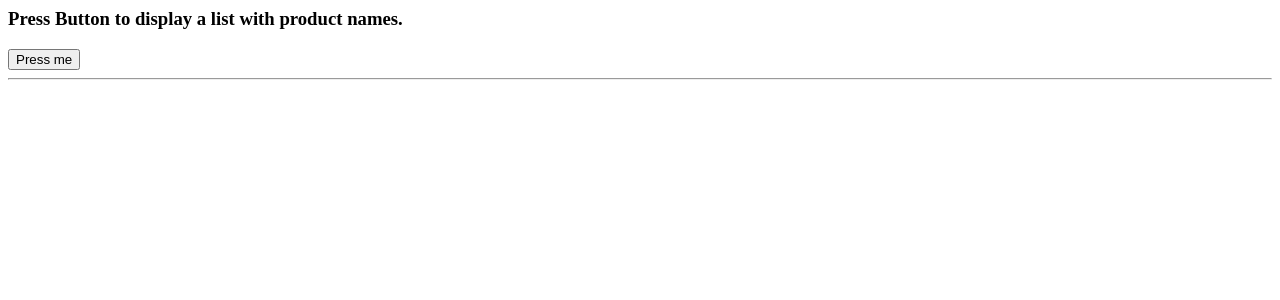
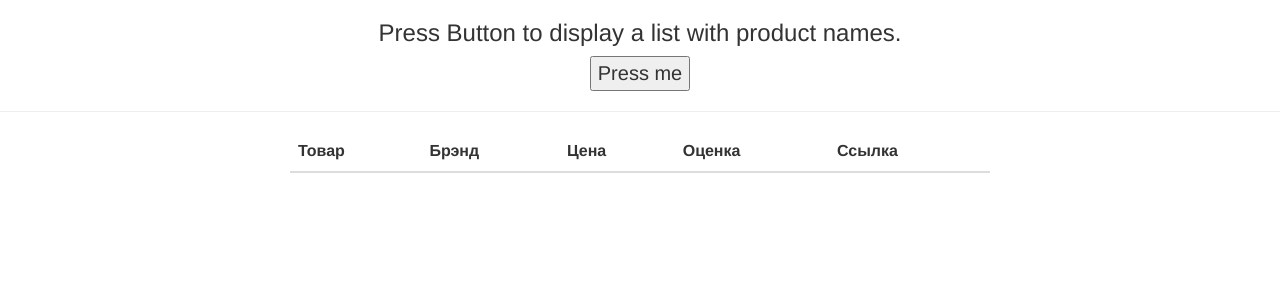
Before and after one commit to Lrazerz/FunWithAngular, an Angular app: page / in a window 1280 px wide. Shown: the top 300 px of the page. Built offline with nearby package versions, Linux system fonts and the light colour scheme.

Commit message:
1 file modified, 1 deleted

```diff
--- a/src/app/app.component.html
+++ b/src/app/app.component.html
@@ -1,8 +1,27 @@
-<h3>Press Button to display a list with product names.</h3>
-<button (click)="fetchProducts()">Press me</button>
+<link rel="stylesheet" href="https://maxcdn.bootstrapcdn.com/bootstrap/3.3.2/css/bootstrap.min.css">
+
+<h3 style="text-align: center;">Press Button to display a list with product names.</h3>
+<button (click)="fetchProducts()" style="display: block; margin: 0 auto; font-size: 20px;">Press me</button>
 
 <hr>
 
-<ul style="font-size: 12px;">
-  <li *ngFor="let prod of products$">{{ prod.name }}
-</ul>
+<table class="table table-striped"  style="max-width: 700px; margin: 0 auto;">
+            <thead>
+                <tr>
+                    <th>Товар</th>
+                    <th>Брэнд</th>
+                    <th>Цена</th>
+                    <th>Оценка</th>
+                    <th>Ссылка</th>
+                </tr>
+            </thead>
+            <tbody>
+                <tr *ngFor="let item of products$">
+                    <td>{{ item.name }}</td>
+                    <td>{{ item.brand }}</td>
+                    <td>{{ item.price }}</td>
+                    <td>{{ item.stars }}</td>
+                    <td><a href="{{ item.link }}" alt="product on amazon">on amazon.co.uk</a></td>
+                </tr>
+            </tbody>
+        </table>
```
Also changed, not shown: src/app/hello.component.ts (deleted, +0 -10 lines).
